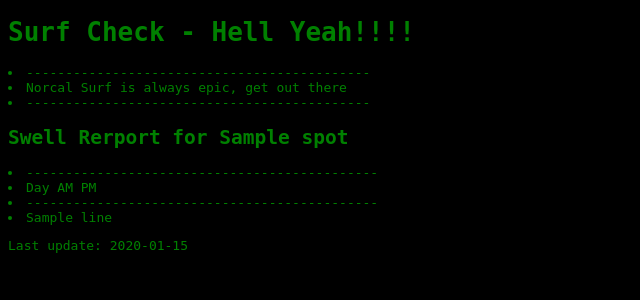
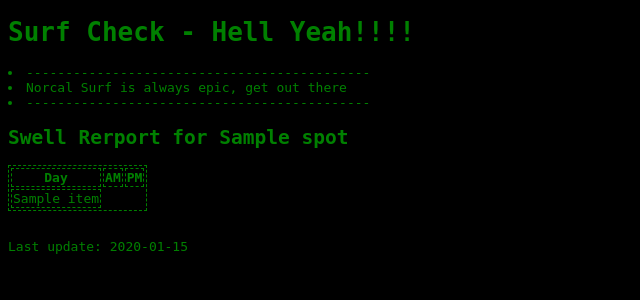
Before and after one commit to payoung/surf-check, a Flask app: template templates/main.html in a window 1280 px wide. Shown: the top 300 px of the page, without its empty margins (0-640 px from the left). Run offline with Flask 2, Linux system fonts and the light colour scheme; the template is opened without the code that fills it: most values are stand-ins (such as "Sample title", 1, 10 or a date in 2020); parts of the project's set-up code (start-up, migrations or seed data) failed here and were passed over.

Commit message:
modified the html/css to show a table instead of just printing out the lines

```diff
--- a/static/style.css
+++ b/static/style.css
@@ -1,2 +1,7 @@
-body	{ font-family: monospace; background: #000000; }
-p, h1, h2, li	{ color: #008000;}
+body			{ font-family: monospace; background: #000000; }
+
+p, h1, h2, li	{ color: #008000; }
+
+table, th, td 	{ border: 1px dashed green; }
+
+th 				{ text-align: center;}
--- a/templates/main.html
+++ b/templates/main.html
@@ -12,12 +12,20 @@
 {% for spot, conditions in spots.iteritems() %}
 	<div>
 	<h2>Swell Rerport for {{ spot }}</h2>
-	<li>---------------------------------------------
-	<li>Day		AM 		PM
-	<li>---------------------------------------------
+	<table>
+	<tr>
+	  <th>Day</th>
+	  <th>AM</th>
+	  <th>PM</th>
+	</tr>
 	{% for line in conditions %}
-	<li>{{ line }}
+	<tr>
+	  {% for item in line %}
+	  <td>{{ item }}</td>
+	  {% endfor %}
+	</tr>
 	{% endfor %}
+	</table>
 	</div><br>
 {% endfor %}
 <p> Last update: {{ last_update }} </p>
```
Also changed, not shown: scraper.py (+1 -6 lines).
